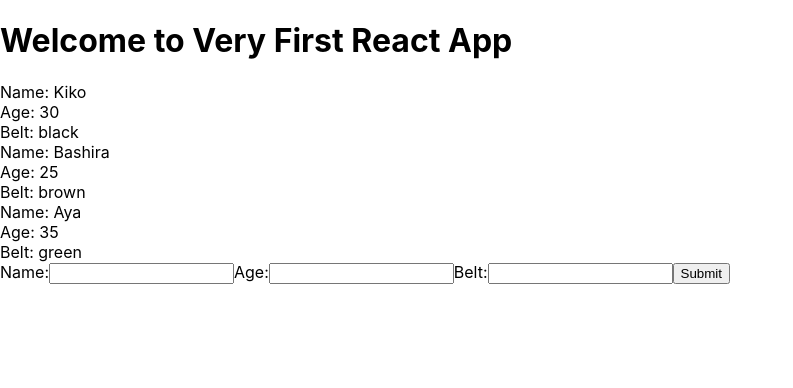
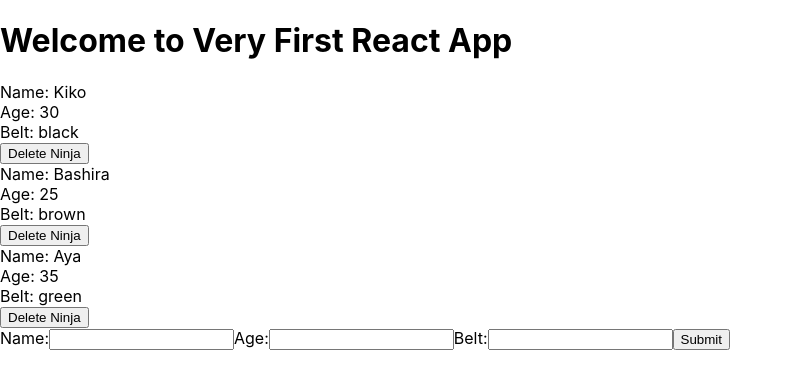
Before and after one commit to SilverBright/my-app, a React (Create React App) app: page / in a window 1280 px wide. Shown: the top 388 px of the page, without its empty margins (0-793 px from the left). Built offline with nearby package versions, Linux system fonts and the light colour scheme.

Commit message:
add delete function to ninja form

```diff
--- a/src/App.js
+++ b/src/App.js
@@ -17,11 +17,19 @@
       ninjas: ninjas
     })
   }
+  deleteNinja = (id) => {
+    let ninjas = this.state.ninjas.filter(ninja => {
+      return ninja.id !== id
+    });
+    this.setState({
+      ninjas: ninjas
+    })
+  }
   render() {
     return (
       <div className="App">
           <h1>Welcome to Very First React App</h1>
-          <Ninjas ninjas={this.state.ninjas} />
+          <Ninjas deleteNinja={this.deleteNinja} ninjas={this.state.ninjas} />
           <AddNinja addNinja={this.addNinja} />
       </div>
     );
--- a/src/Ninjas.js
+++ b/src/Ninjas.js
@@ -1,12 +1,13 @@
 import React from 'react';
 
-const Ninjas = ({ninjas}) => {
+const Ninjas = ({ninjas, deleteNinja}) => {
     const ninjaList = ninjas.map(ninja => {
         return (
             <div className="ninja" key={ninja.id}>
                 <div>Name: { ninja.name }</div>
                 <div>Age: { ninja.age }</div>
                 <div>Belt: { ninja.belt }</div>
+                <button onClick={() => {deleteNinja(ninja.id)}}>Delete Ninja</button>
             </div>
         )
     })
```
